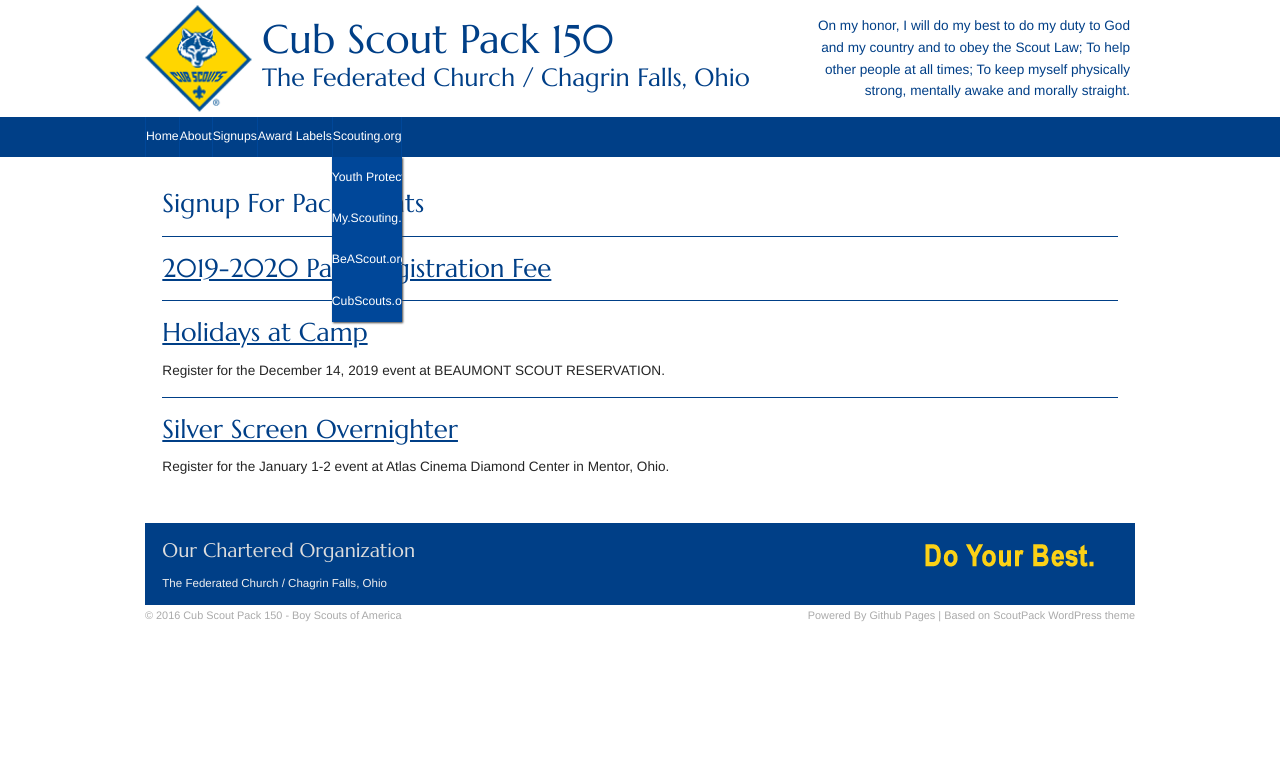
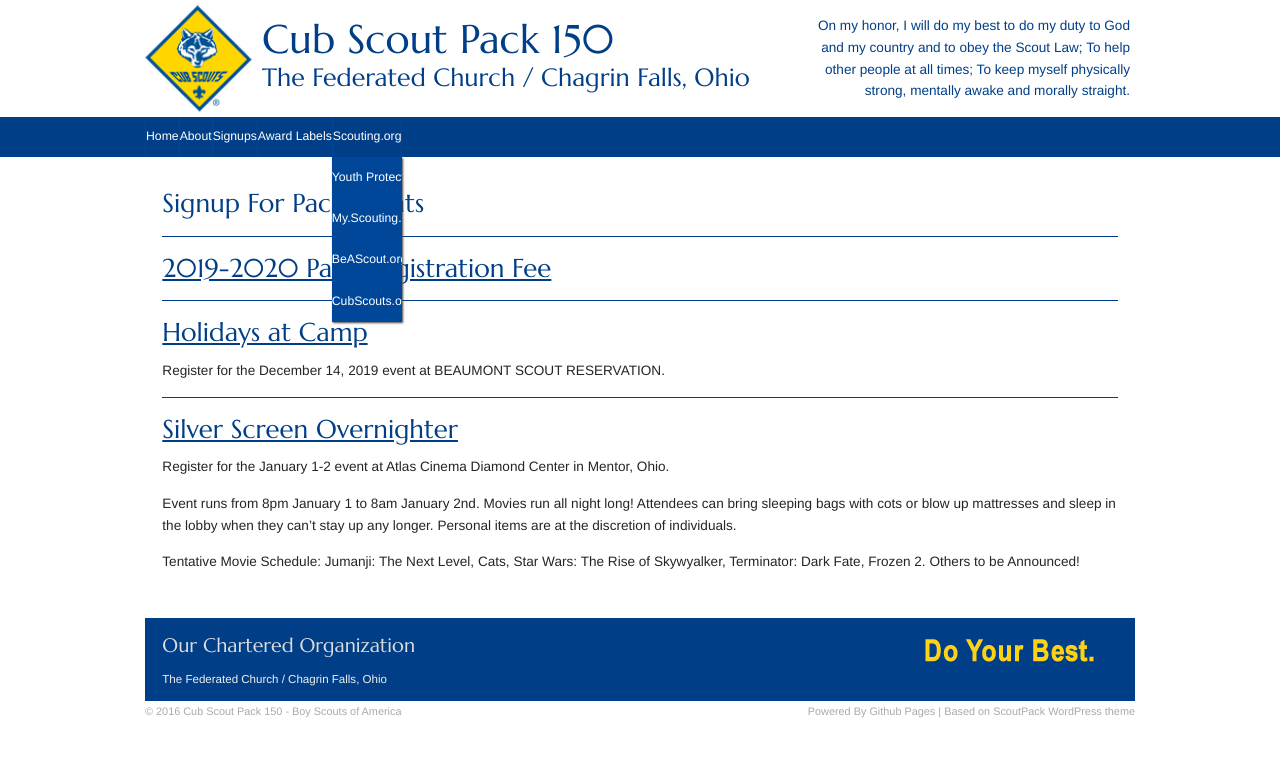
Before and after one commit to Pack150/Pack150.github.io, a Jekyll site: the page built from signups.md, in a window 1280 px wide. Shown: the top 757 px of the page. Built offline with Jekyll 4.4.1, drawn with Linux system fonts in a browser that asks for light colours; nearby versions of some CDN libraries; library files that are not in the unit come from our copies.

Commit message:
Update signups.md

```diff
--- a/signups.md
+++ b/signups.md
@@ -20,3 +20,7 @@
 ## [Silver Screen Overnighter](https://scoutingevent.com/440-SilverScreenOvernighters)
 
 Register for the January 1-2 event at Atlas Cinema Diamond Center in Mentor, Ohio.
+
+Event runs from 8pm January 1 to 8am January 2nd. Movies run all night long! Attendees can bring sleeping bags with cots or blow up mattresses and sleep in the lobby when they can't stay up any longer. Personal items are at the discretion of individuals.
+
+Tentative Movie Schedule: Jumanji: The Next Level, Cats, Star Wars: The Rise of Skywyalker, Terminator: Dark Fate, Frozen 2. Others to be Announced!
```
